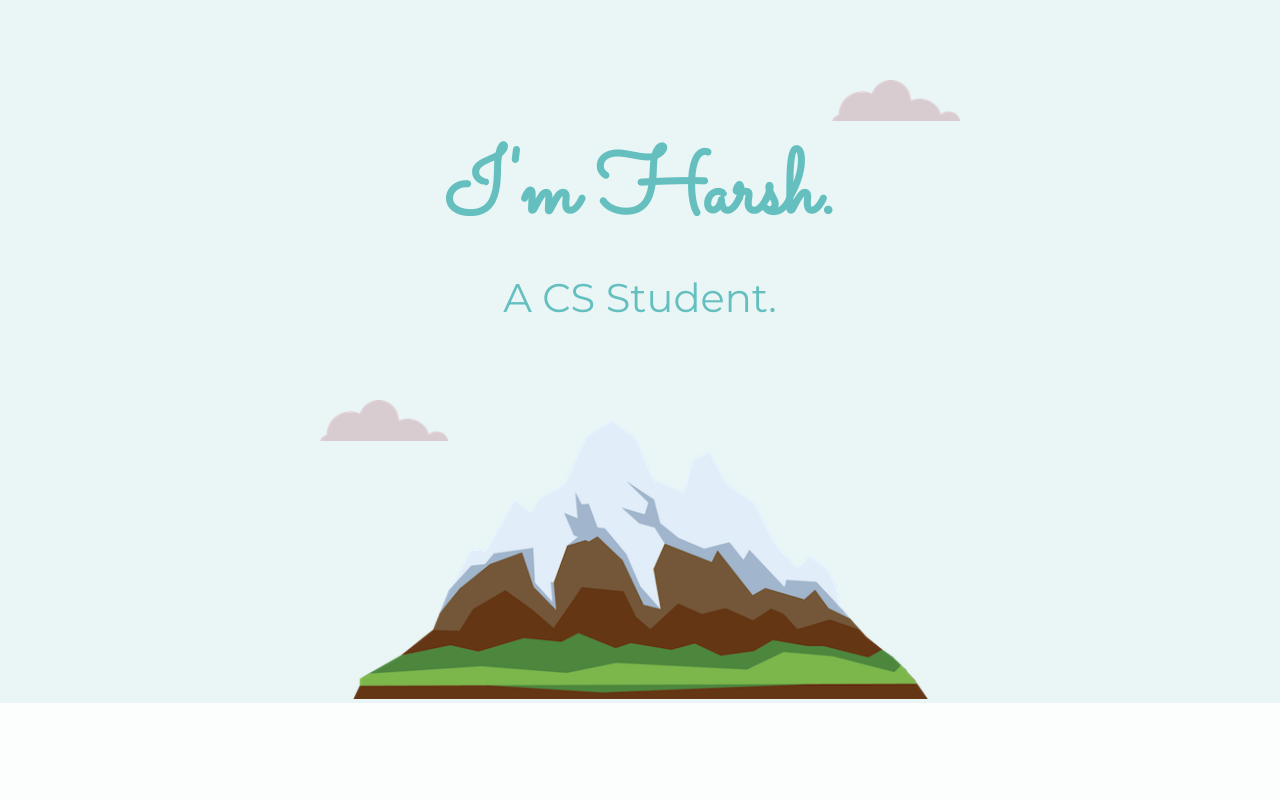
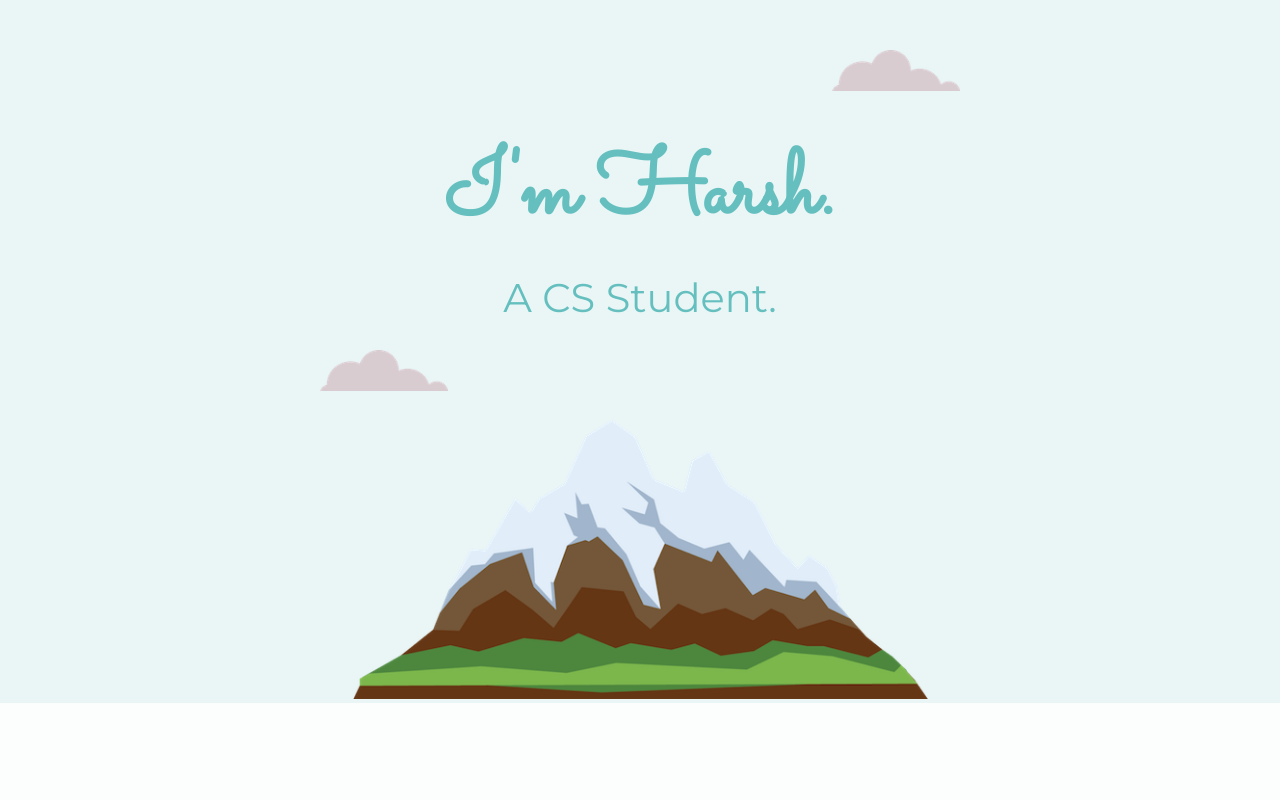
Before and after one commit to beingharsh/my-website, a plain HTML site: page index.html in a window 1280 px wide. Shown: the top 800 px of the page. Drawn offline with Linux system fonts and the light colour scheme.

Commit message:
Update styles.css

```diff
--- a/styles.css
+++ b/styles.css
@@ -70,7 +70,7 @@ a:hover{
 .top-cloud {
   width: 10%;
   position: absolute;
-  top: 10%;
+  top: 50px;
   right: 25%;
 }
 
@@ -78,7 +78,7 @@ a:hover{
   width: 10%;
   position: absolute;
   left: 25%;
-  top: 50%;
+  top: 350px;
 }
 .mountain{
   width: 45%;
```
